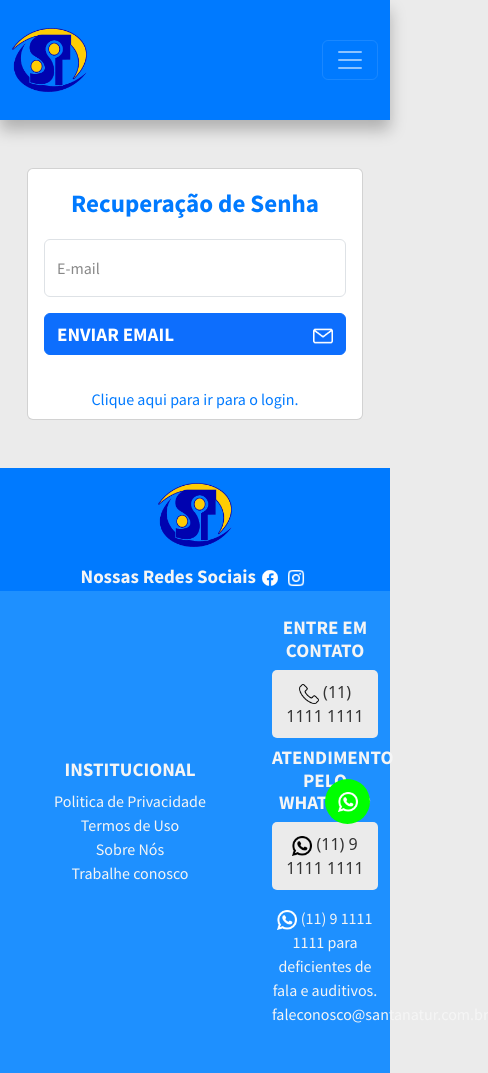
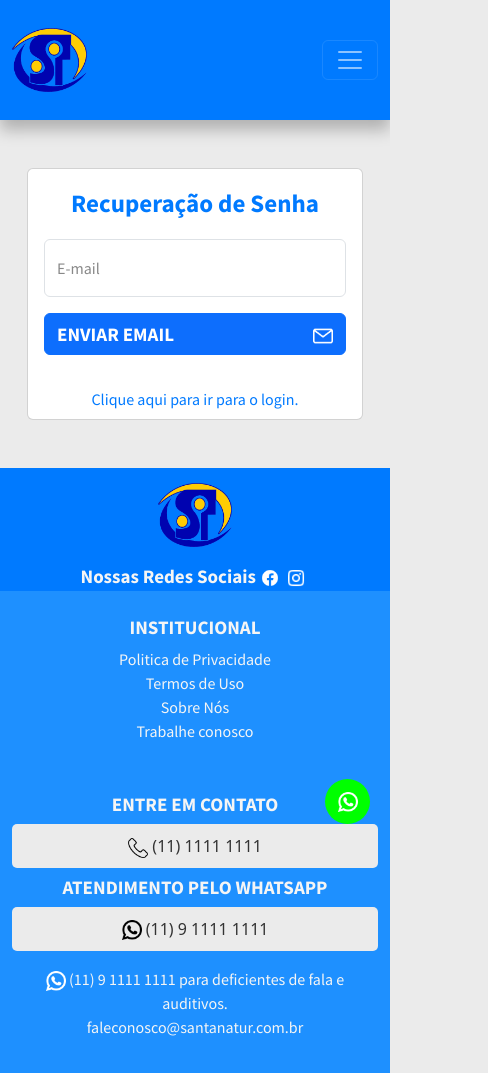
Before and after one commit to oMegaTraiin/projeto-final, a plain HTML site: page recuperar-senha.html in a window 390 px wide. Shown: the top 1073 px of the page, 488 px wide, since content can reach past the window. Drawn offline with nearby package versions, Linux system fonts and the light colour scheme.

Commit message:
Update recuperar-senha.html

```diff
--- a/recuperar-senha.html
+++ b/recuperar-senha.html
@@ -130,7 +130,7 @@
         <section class="secondary-color">
             <section class="container text-center">
                 <div class="row align-items-center">
-                    <div class="footer-instituto col-8 col-lg-8 col-md-8 col-sm-12">
+                    <div class="footer-instituto col-lg-8 col-md-8 col-sm-12">
                         <ul class="primary-font-color text-lg-start text-md-start">
                             <h1 class="text-bold text-uppercase">Institucional</h1>
                             <li><a class="text-line primary-font-color" href="./cadastro.html">Politica de Privacidade</a></li>
@@ -139,7 +139,7 @@
                             <li><a class="text-line primary-font-color" href="#">Trabalhe conosco</a></li>
                         </ul>
                     </div>
-                    <div class="footer-telefone col-4 col-lg-4 col-md-4 col-sm-12">
+                    <div class="footer-telefone col-lg-4 col-md-4 col-sm-12">
                         <ul>
                             <h1 class="primary-font-color text-bold text-lg-start text-md-start text-uppercase">Entre em
                                 contato</h1>
```
